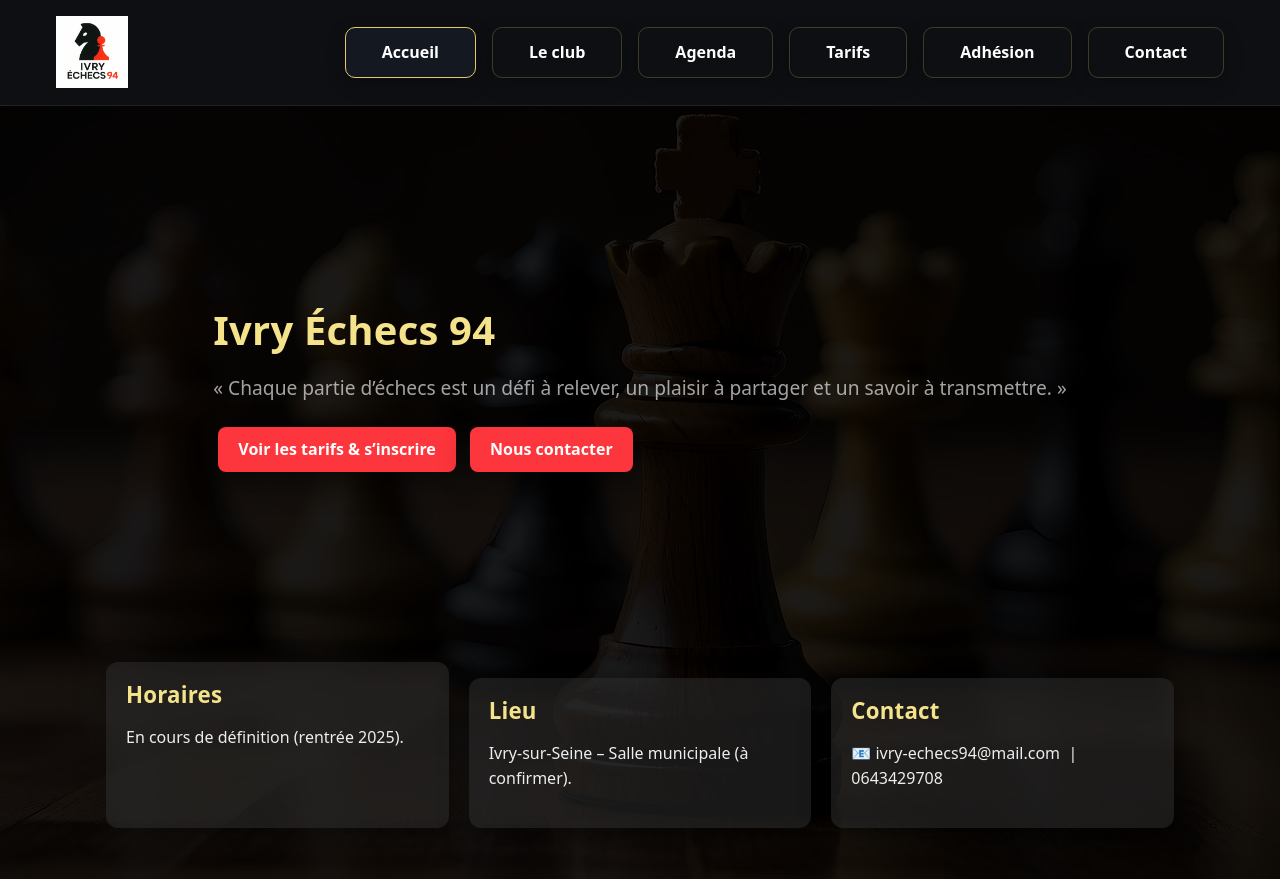
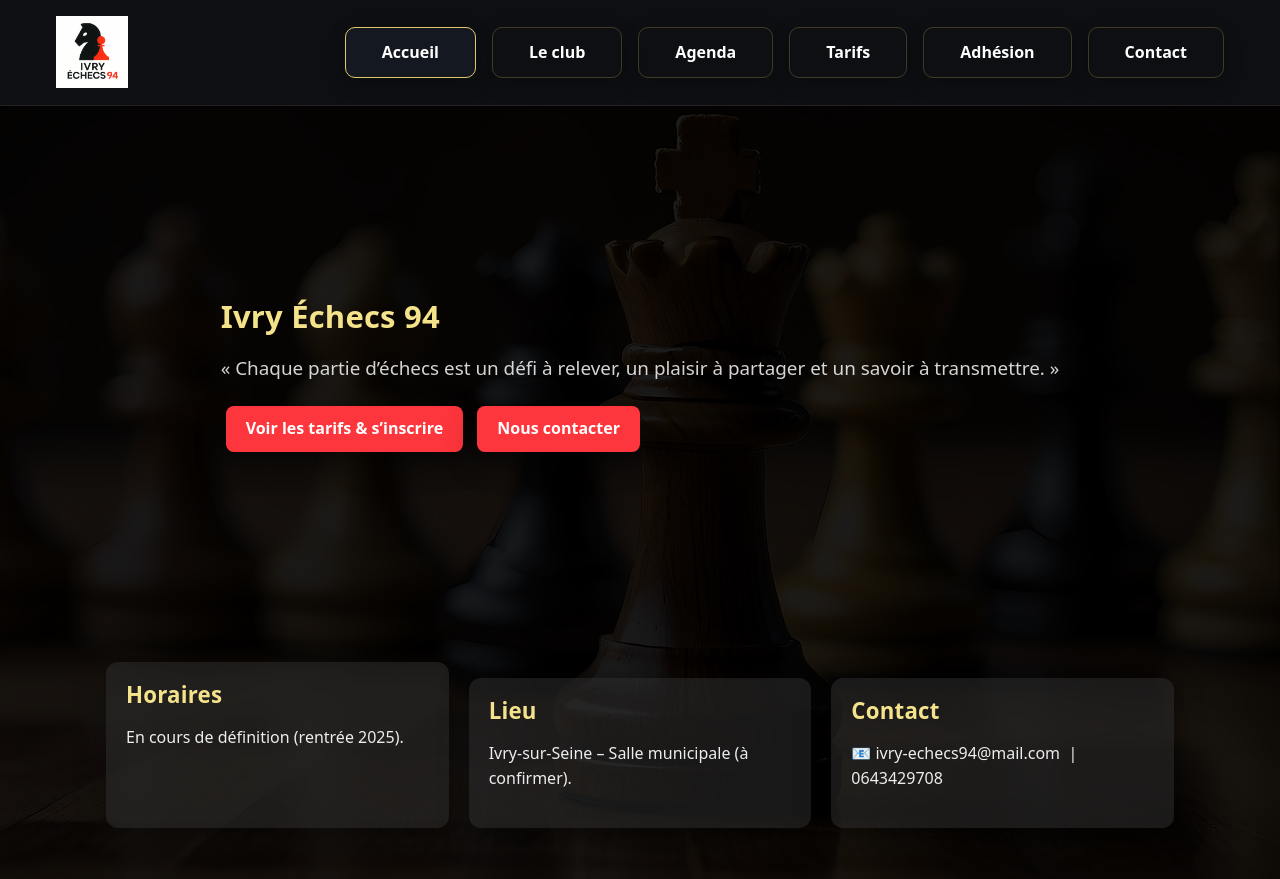
Before and after one commit to Nelwyn64/ivry-echecs-94, a Jekyll site: the page built from index.html, in a window 1280 px wide and 900 px high. Shown: the top 879 px of the window. Built offline with Jekyll 4.4.1, drawn with Linux system fonts in a browser that asks for light colours.

Commit message:
Réduction du padding du .hero pour rapprocher le titre de la barre de navigation

```diff
--- a/css/styles.css
+++ b/css/styles.css
@@ -41,8 +41,10 @@
   text-align: left;
   padding: 40px 0;
 }
-.hero h1 { font-size: 2.5rem; margin-bottom: 10px; }
-.hero .lead { font-size: 1.2rem; color: var(--muted); }
+/* resserrer le hero de la page d’accueil */
+.page-index .hero { padding-top: 12px; }    /* avant: 40px */
+.page-index .hero h1 { margin-top: 0; }
+.page-index .hero .lead { margin-top: 4px; } /* optionnel, texte sous le h1 */
 
 /* --------- Buttons -------------------------------------- */
 .btn {
```
